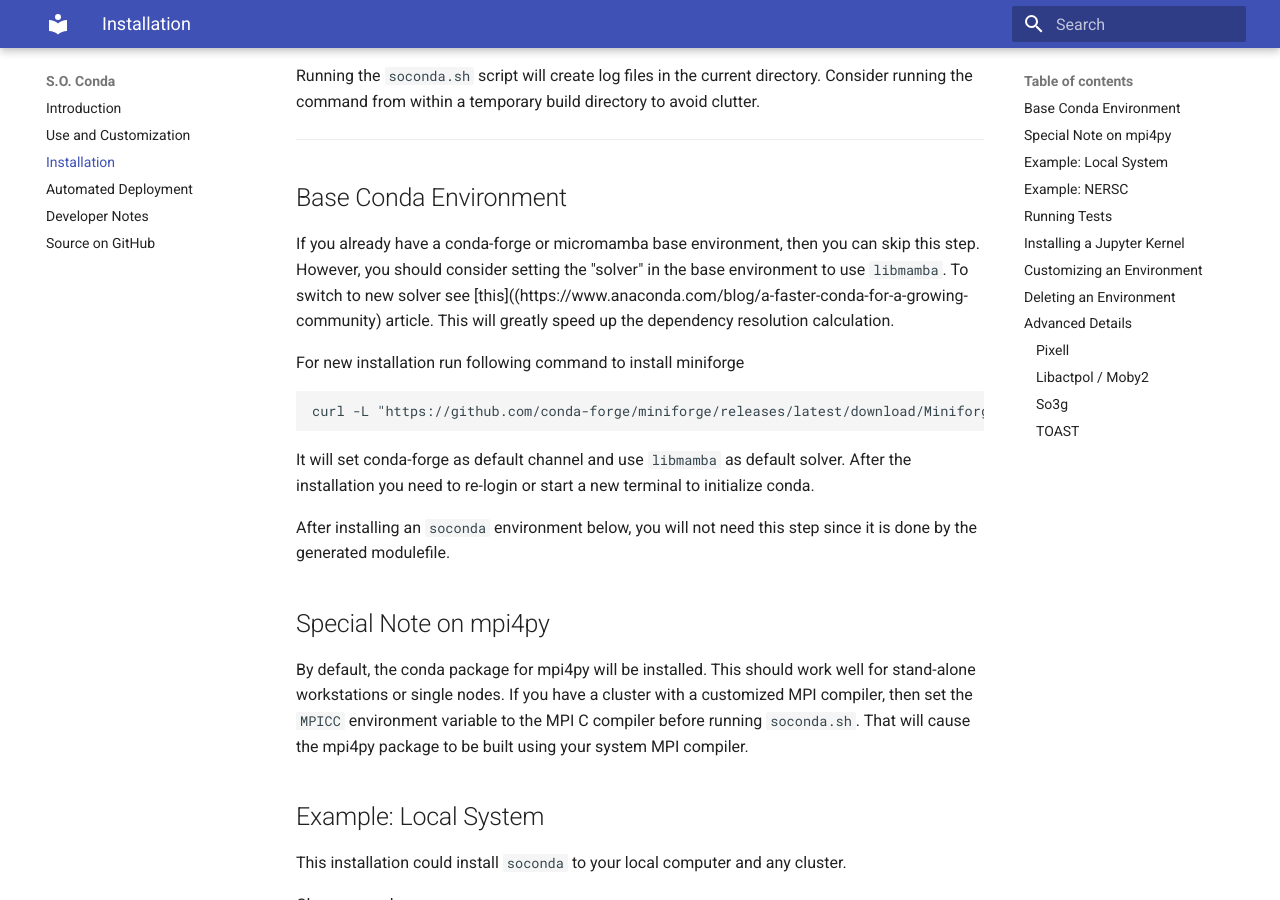
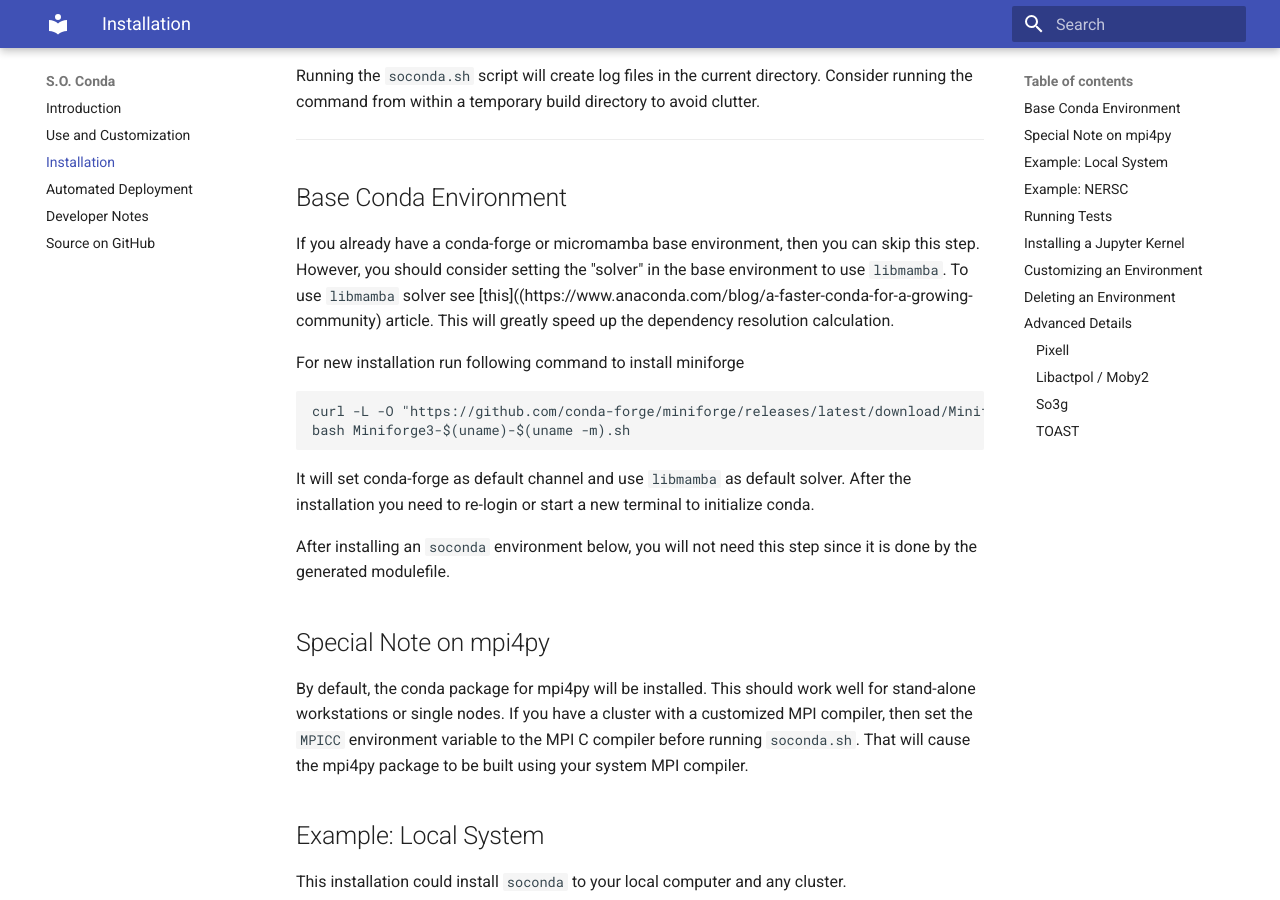
Before and after one commit to simonsobs/soconda, an MkDocs documentation site: the page built from docs/docs/install.md, in a window 1280 px wide and 900 px high, scrolled down 474 px. Built offline with MkDocs 1.6.1 and Material for MkDocs 9.7.7, drawn with Linux system fonts in a browser that asks for light colours.

Commit message:
update docs

````diff
--- a/docs/docs/install.md
+++ b/docs/docs/install.md
@@ -27,14 +27,15 @@ clutter.
 
 If you already have a conda-forge or micromamba base environment, then you can skip this
 step. However, you should consider setting the "solver" in the base environment
-to use `libmamba`. To switch to new solver see
+to use `libmamba`. To use `libmamba` solver see
 [this]((https://www.anaconda.com/blog/a-faster-conda-for-a-growing-community) article.
 This will greatly speed up the dependency resolution
 calculation.
 
 For new installation run following command to install miniforge
 ```
-curl -L "https://github.com/conda-forge/miniforge/releases/latest/download/Miniforge3-$(uname)-$(uname -m).sh" | bash
+curl -L -O "https://github.com/conda-forge/miniforge/releases/latest/download/Miniforge3-$(uname)-$(uname -m).sh"
+bash Miniforge3-$(uname)-$(uname -m).sh
 ```
 It will set conda-forge as default channel and use `libmamba` as default solver.
 After the installation you need to re-login or start a new terminal to initialize conda.
````
